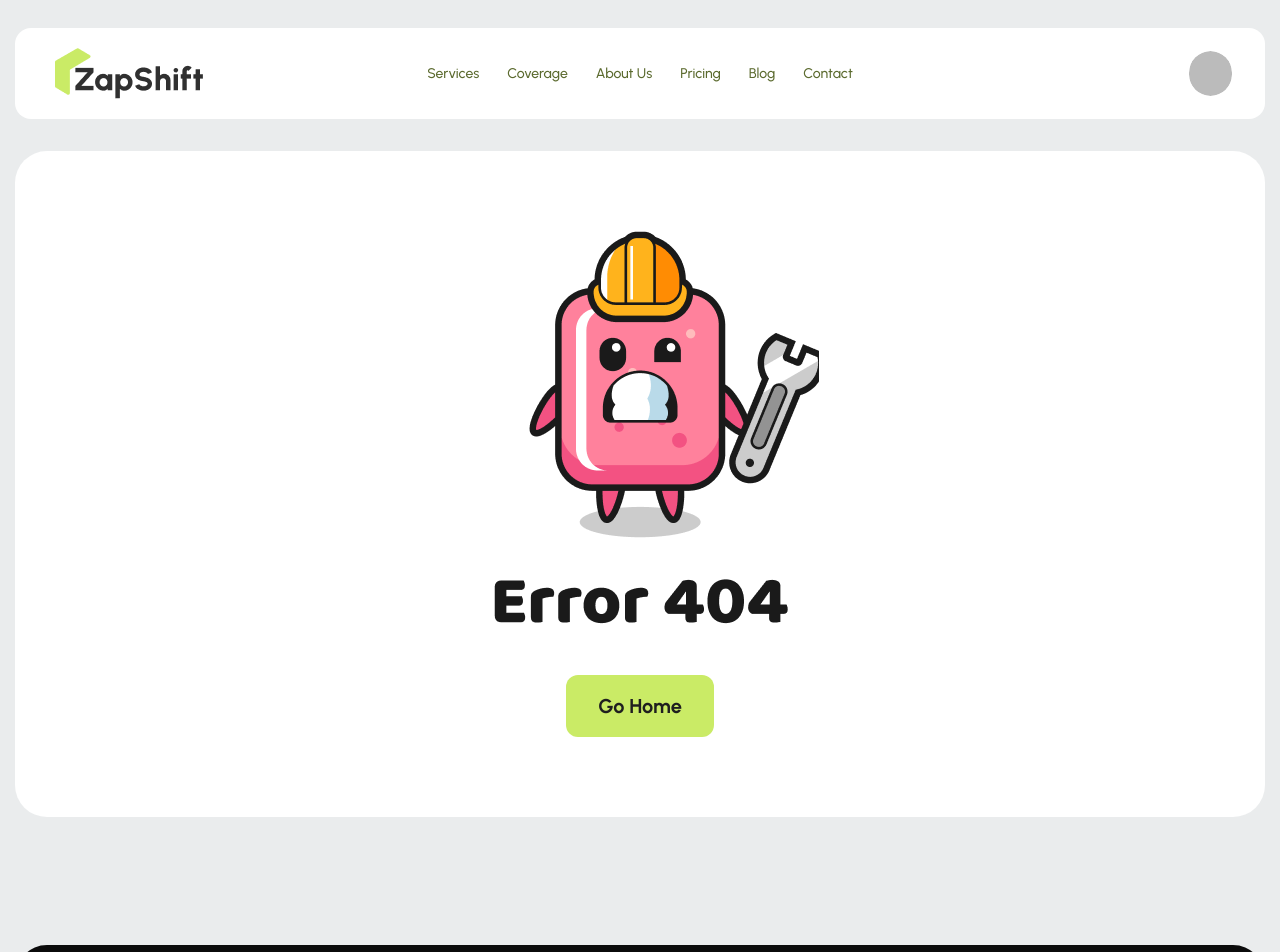
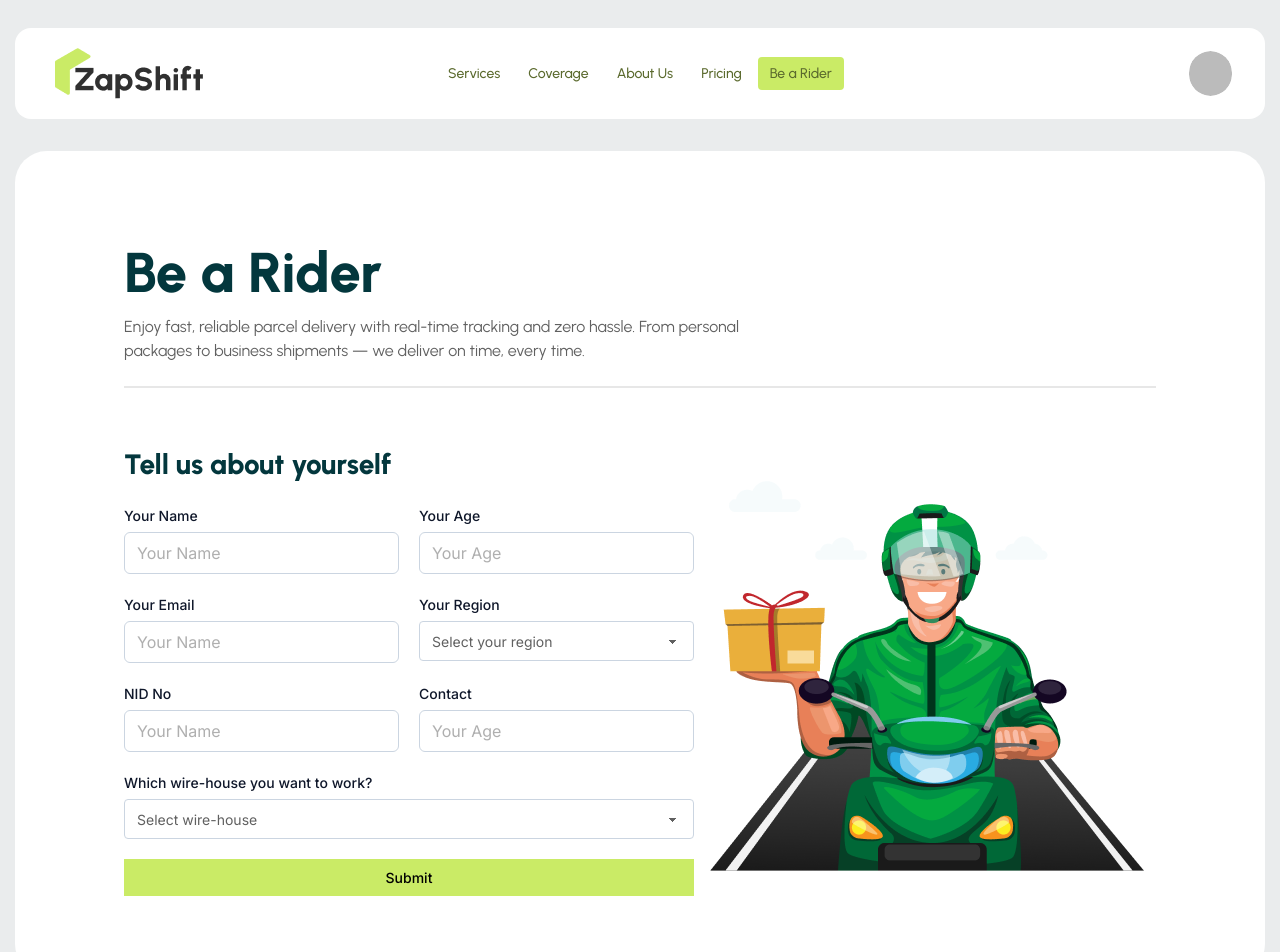
Before and after one commit to rakeebhasan09/ZapShift-client, a React (Vite) app: page /be-a-rider in a window 1280 px wide. Shown: the top 952 px of the page. Built offline with nearby package versions, Linux system fonts and the light colour scheme; no server answers; sample sign-in values are in the browser's storage.

Commit message:
Rider registration page has been complete.

```diff
--- a/src/pages/Auth/Login/Login.jsx
+++ b/src/pages/Auth/Login/Login.jsx
@@ -1,4 +1,4 @@
-import { Link } from "react-router";
+import { Link, useLocation, useNavigate } from "react-router";
 import Google from "../../Shared/Social/Google";
 import { useForm } from "react-hook-form";
 import useAuth from "../../../hooks/useAuth";
@@ -10,10 +10,15 @@ const Login = () => {
 		formState: { errors },
 	} = useForm();
 	const { signInUser } = useAuth();
+
+	const navigate = useNavigate();
+	const location = useLocation();
+
 	const handleLogin = (data) => {
 		signInUser(data.email, data.password)
 			.then((result) => {
 				console.log(result.user);
+				navigate(location?.state || "/");
 			})
 			.catch((error) => {
 				console.log(error);
--- /dev/null
+++ b/src/pages/Rider/Rider.jsx
@@ -0,0 +1,152 @@
+import Container from "../../components/Container/Container";
+import riderImage from "../../assets/rider-image.png";
+
+const Rider = () => {
+	return (
+		<section className="mt-4 md:mt-8 mb-10 md:mb-20">
+			<div className="container">
+				<Container>
+					<div className="max-w-[629px]">
+						<h2 className="text-secondary text-[28px] md:text-[40px] lg:text-[56px] font-extrabold">
+							Be a Rider
+						</h2>
+						<p>
+							Enjoy fast, reliable parcel delivery with real-time
+							tracking and zero hassle. From personal packages to
+							business shipments — we deliver on time, every time.
+						</p>
+					</div>
+					<div className="divider"></div>
+					<div className="mt-6 md:mt-12">
+						<div className="flex flex-col-reverse xl:flex-row justify-between">
+							{/* Form */}
+							<div className="flex-1 w-full xl:max-w-[628px] min-w-0 mt-5 xl:mt-0">
+								<h3 className="text-[28px] text-secondary font-extrabold mb-5">
+									Tell us about yourself
+								</h3>
+								{/* Form */}
+								<form className="inter flex flex-col gap-5">
+									{/* Input Row */}
+									<div className="grid grid-cols-1 md:grid-cols-2 gap-5">
+										{/* Name */}
+										<div>
+											<label className="text-[#0F172A] text-[14px] font-medium block mb-1.5">
+												Your Name
+											</label>
+											<input
+												type="text"
+												placeholder="Your Name"
+												className="py-2 px-3 border border-[#CBD5E1] outline-none rounded-md w-full"
+											/>
+										</div>
+										{/* Name */}
+										<div>
+											<label className="text-[#0F172A] text-[14px] font-medium block mb-1.5">
+												Your Age
+											</label>
+											<input
+												type="text"
+												placeholder="Your Age"
+												className="py-2 px-3 border border-[#CBD5E1] outline-none rounded-md w-full"
+											/>
+										</div>
+									</div>
+									{/* Input Row */}
+									<div className="grid grid-cols-1 md:grid-cols-2 gap-5">
+										{/* Your Email */}
+										<div>
+											<label className="text-[#0F172A] text-[14px] font-medium block mb-1.5">
+												Your Email
+											</label>
+											<input
+												type="text"
+												placeholder="Your Name"
+												className="py-2 px-3 border border-[#CBD5E1] outline-none rounded-md w-full"
+											/>
+										</div>
+										{/* Your Region */}
+										<div>
+											<label className="text-[#0F172A] text-[14px] font-medium block mb-1.5">
+												Your Region
+											</label>
+											<select
+												defaultValue="Select your region"
+												className="select ring-0 outline-0 border border-[#CBD5E1] w-full"
+											>
+												<option disabled={true}>
+													Select your region
+												</option>
+												<option>Crimson</option>
+												<option>Amber</option>
+												<option>Velvet</option>
+											</select>
+										</div>
+									</div>
+
+									{/* Input Row */}
+									<div className="grid grid-cols-1 md:grid-cols-2 gap-5">
+										{/* NID No */}
+										<div>
+											<label className="text-[#0F172A] text-[14px] font-medium block mb-1.5">
+												NID No
+											</label>
+											<input
+												type="text"
+												placeholder="Your Name"
+												className="py-2 px-3 border border-[#CBD5E1] outline-none rounded-md w-full"
+											/>
+										</div>
+										{/* Contact */}
+										<div>
+											<label className="text-[#0F172A] text-[14px] font-medium block mb-1.5">
+												Contact
+											</label>
+											<input
+												type="text"
+												placeholder="Your Age"
+												className="py-2 px-3 border border-[#CBD5E1] outline-none rounded-md w-full"
+											/>
+										</div>
+									</div>
+
+									{/* want to work */}
+									<div>
+										<label className="text-[#0F172A] text-[14px] font-medium block mb-1.5">
+											Which wire-house you want to work?
+										</label>
+										<select
+											defaultValue="Select wire-house"
+											className="select ring-0 outline-0 border border-[#CBD5E1] w-full"
+										>
+											<option disabled={true}>
+												Select wire-house
+											</option>
+											<option>Crimson</option>
+											<option>Amber</option>
+											<option>Velvet</option>
+										</select>
+									</div>
+
+									{/* Submit Button */}
+									<button className="text-black text-[14px] font-medium bg-primary py-2">
+										Submit
+									</button>
+								</form>
+							</div>
+							{/* Image */}
+							<div>
+								<img
+									className="max-w-full block mx-auto"
+									src={riderImage}
+									alt=""
+								/>
+							</div>
+						</div>
+					</div>
+				</Container>
+			</div>
+		</section>
+	);
+};
+
+export default Rider;
--- a/src/pages/Shared/Navbar/Navbar.jsx
+++ b/src/pages/Shared/Navbar/Navbar.jsx
@@ -51,18 +51,10 @@ const Navbar = () => {
 			</li>
 			<li>
 				<NavLink
-					to="/blog"
+					to="/be-a-rider"
 					className="font-medium hover:bg-transparent text-[#5B6A2E]"
 				>
-					Blog
-				</NavLink>
-			</li>
-			<li>
-				<NavLink
-					to="/contact"
-					className="font-medium hover:bg-transparent text-[#5B6A2E]"
-				>
-					Contact
+					Be a Rider
 				</NavLink>
 			</li>
 		</>
--- a/src/pages/Shared/Social/Google.jsx
+++ b/src/pages/Shared/Social/Google.jsx
@@ -1,11 +1,14 @@
+import { useLocation, useNavigate } from "react-router";
 import useAuth from "../../../hooks/useAuth";
 
 const Google = () => {
 	const { googleLogin } = useAuth();
+	const location = useLocation();
+	const navigate = useNavigate();
 	const handleGoogleLogin = () => {
 		googleLogin()
-			.then((result) => {
-				console.log("Google logged in user", result.user);
+			.then(() => {
+				navigate(location?.state || "/");
 			})
 			.then((error) => {
 				console.log(error);
--- a/src/routes/router.jsx
+++ b/src/routes/router.jsx
@@ -7,6 +7,8 @@ import About from "../pages/About/About";
 import AuthLayout from "../layouts/AuthLayout";
 import Login from "../pages/Auth/Login/Login";
 import Register from "../pages/Auth/Register/Register";
+import PrivateRoute from "./PrivateRoute";
+import Rider from "../pages/Rider/Rider";
 
 export const router = createBrowserRouter([
 	{
@@ -26,6 +28,14 @@ export const router = createBrowserRouter([
 			{
 				path: "about-us",
 				Component: About,
+			},
+			{
+				path: "be-a-rider",
+				element: (
+					<PrivateRoute>
+						<Rider />
+					</PrivateRoute>
+				),
 			},
 			{
 				path: "*",
```
Also changed, not shown: src/assets/rider-image.png (added).
